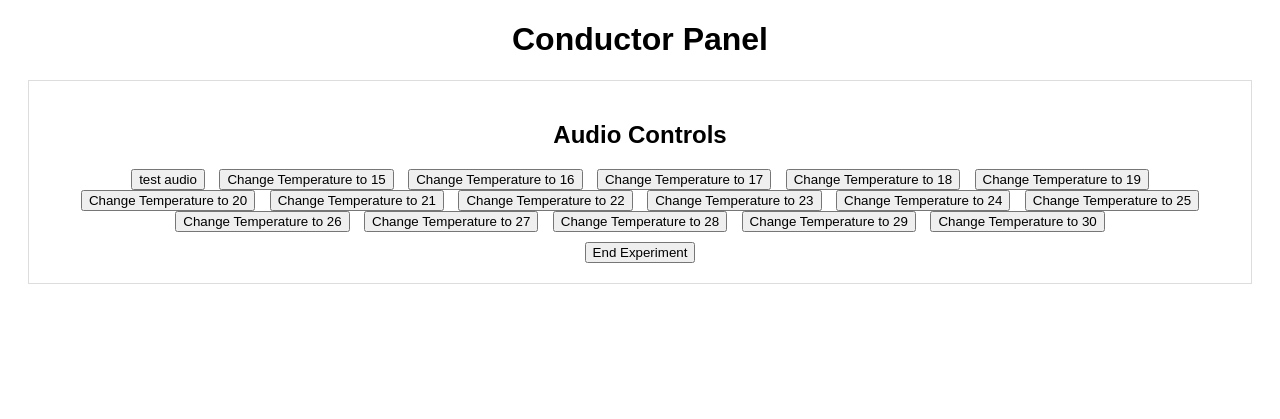
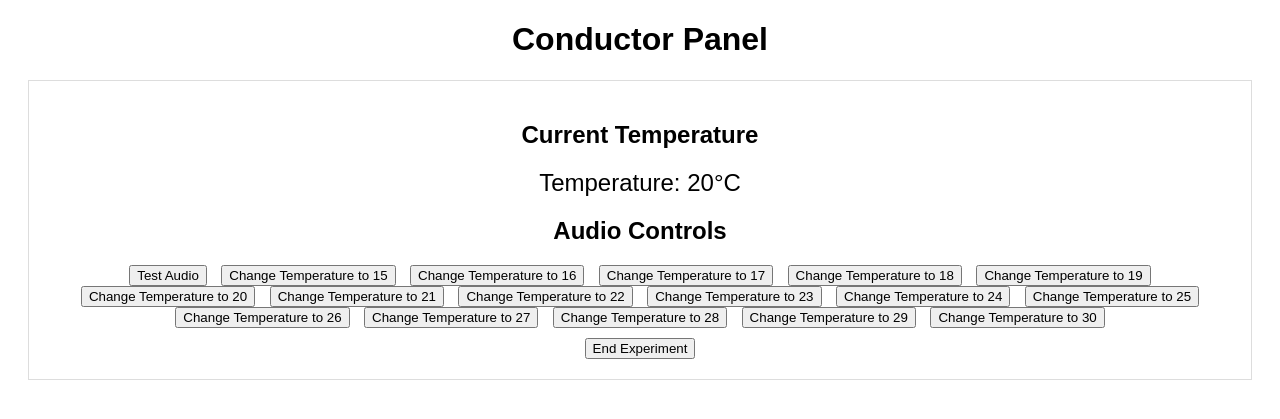
Before and after one commit to mohdhisham24/ThesisWebapp, a Flask app: page /conductor_panel in a window 1280 px wide. Shown: the top 419 px of the page. Run offline with Flask 3, Linux system fonts and the light colour scheme; some libraries are stand-ins or nearby versions.

Commit message:
checkpoint

```diff
--- a/templates/conductor_panel.html
+++ b/templates/conductor_panel.html
@@ -9,15 +9,19 @@
         .interface { margin: 20px; padding: 20px; border: 1px solid #ddd; }
         .button-container { margin-top: 10px; }
         .audio-button, .end-button { margin: 0 5px; }
+        .temperature { font-size: 1.5em; margin: 20px; }
     </style>
     <script src="https://cdnjs.cloudflare.com/ajax/libs/socket.io/4.0.1/socket.io.js"></script>
 </head>
 <body>
     <h1>Conductor Panel</h1>
     <div class="interface">
+        <h2>Current Temperature</h2>
+        <div class="temperature" id="temperatureDisplay">Temperature: 20°C</div>
+
         <h2>Audio Controls</h2>
         <div class="button-container">
-            <button class="audio-button" onclick="playAudio('test.mp3')">test audio</button>
+            <button class="audio-button" onclick="playAudio('test.mp3')">Test Audio</button>
             <button class="audio-button" onclick="playAudio('t15.mp3')">Change Temperature to 15</button>
             <button class="audio-button" onclick="playAudio('t16.mp3')">Change Temperature to 16</button>
             <button class="audio-button" onclick="playAudio('t17.mp3')">Change Temperature to 17</button>
@@ -57,6 +61,11 @@
             socket.emit('end_experiment');
         }
 
+        // Listen for temperature updates
+        socket.on('temperature_sync', function(data) {
+            document.getElementById('temperatureDisplay').innerText = 'Temperature: ' + data.temperature + '°C';
+        });
+
         socket.on('experiment_ended', function(data) {
             alert('Experiment ended for participant: ' + data.participant);
         });
--- a/templates/temperature.html
+++ b/templates/temperature.html
@@ -3,7 +3,6 @@
 <head>
     <meta charset="UTF-8">
     <meta name="viewport" content="width=device-width, initial-scale=1.0">
-    <title>Current Temperature</title>
     <style>
         body { font-family: Arial, sans-serif; text-align: center; padding-top: 50px; }
         .temperature { font-size: 2em; margin: 20px; }
@@ -11,7 +10,6 @@
     <script src="https://cdnjs.cloudflare.com/ajax/libs/socket.io/4.0.1/socket.io.js"></script>
 </head>
 <body>
-    <h1>Current Temperature</h1>
     <div class="temperature" id="temperatureDisplay">Temperature: 20°C</div>
 
     <script>
```
